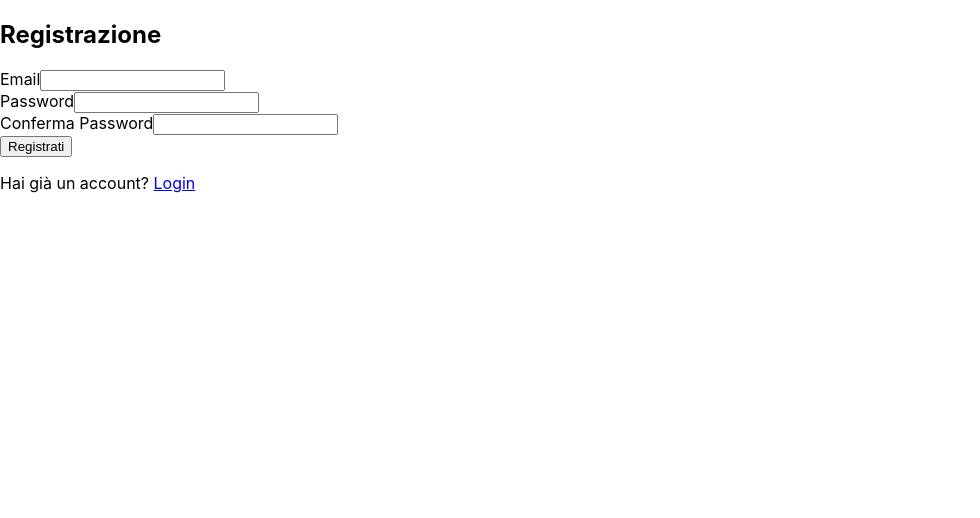
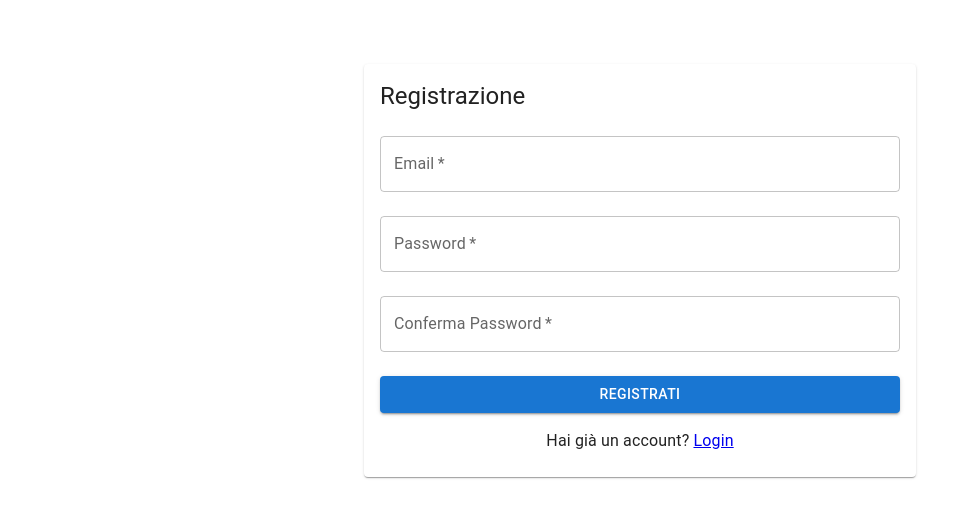
Before and after one commit to Emans1496/simply-notes, a React (Create React App) app in the folder simply-notes-frontend/: page /register in a window 1280 px wide. Shown: the top 518 px of the page, without its empty margins (0-980 px from the left). Built offline with nearby package versions, Linux system fonts and the light colour scheme.

Commit message:
sviluppo alpha

```diff
--- a/simply-notes-frontend/package.json
+++ b/simply-notes-frontend/package.json
@@ -3,6 +3,9 @@
   "version": "0.1.0",
   "private": true,
   "dependencies": {
+    "@emotion/react": "^11.14.0",
+    "@emotion/styled": "^11.14.0",
+    "@mui/material": "^6.4.6",
     "@testing-library/dom": "^10.4.0",
     "@testing-library/jest-dom": "^6.6.3",
     "@testing-library/react": "^16.2.0",
@@ -40,6 +43,6 @@
   "devDependencies": {
     "autoprefixer": "^10.4.20",
     "postcss": "^8.5.3",
-    "tailwindcss": "^4.0.7"
+    "tailwindcss": "^4.0.9"
   }
 }
--- a/simply-notes-frontend/src/App.js
+++ b/simply-notes-frontend/src/App.js
@@ -1,4 +1,3 @@
-// src/App.js
 import React from 'react';
 import { BrowserRouter as Router, Routes, Route, Navigate } from 'react-router-dom';
 import Login from './pages/Login';
@@ -11,9 +10,14 @@ function App() {
   return (
     <Router>
       <Routes>
+        {/* Se l'utente è loggato, / va a /dashboard, altrimenti mostra Login */}
         <Route path="/" element={isAuthenticated ? <Navigate to="/dashboard" /> : <Login />} />
+
+        {/* Login e Register reindirizzano a /dashboard se l'utente è già loggato */}
         <Route path="/login" element={isAuthenticated ? <Navigate to="/dashboard" /> : <Login />} />
         <Route path="/register" element={isAuthenticated ? <Navigate to="/dashboard" /> : <Register />} />
+
+        {/* Rotta protetta: se non c'è token, reindirizza a /login */}
         <Route path="/dashboard" element={isAuthenticated ? <Dashboard /> : <Navigate to="/login" />} />
       </Routes>
     </Router>
--- a/simply-notes-frontend/src/index.js
+++ b/simply-notes-frontend/src/index.js
@@ -1,6 +1,6 @@
+// src/index.js
 import React from 'react';
 import ReactDOM from 'react-dom/client';
-import './index.css';
 import App from './App';
 import reportWebVitals from './reportWebVitals';
 
@@ -11,7 +11,4 @@ root.render(
   </React.StrictMode>
 );
 
-// If you want to start measuring performance in your app, pass a function
-// to log results (for example: reportWebVitals(console.log))
-// or send to an analytics endpoint. Learn more: https://bit.ly/CRA-vitals
 reportWebVitals();
--- a/simply-notes-frontend/src/pages/Dashboard.js
+++ b/simply-notes-frontend/src/pages/Dashboard.js
@@ -1,4 +1,6 @@
+// src/pages/Dashboard.js
 import React, { useState, useEffect } from 'react';
+import { Container, Typography, Button, Card, CardContent } from '@mui/material';
 
 const Dashboard = () => {
   const [notes, setNotes] = useState([]);
@@ -20,12 +22,12 @@ const Dashboard = () => {
           }
         });
         const data = await res.json();
-        if(data.status === 'success'){
+        if (data.status === 'success') {
           setNotes(data.notes);
         } else {
           setError(data.message);
         }
-      } catch(err) {
+      } catch (err) {
         setError('Errore di connessione al server');
       }
     };
@@ -39,21 +41,39 @@ const Dashboard = () => {
   };
 
   return (
-    <div className="min-h-screen bg-gray-100 p-4">
-      <div className="flex justify-between items-center mb-4">
-        <h2 className="text-3xl">Dashboard</h2>
-        <button onClick={handleLogout} className="bg-red-500 text-white px-4 py-2 rounded">Logout</button>
+    <Container sx={{ marginTop: 4 }}>
+      {/* Header */}
+      <div style={{
+        display: 'flex',
+        justifyContent: 'space-between',
+        alignItems: 'center',
+        marginBottom: '16px'
+      }}>
+        <Typography variant="h4">Dashboard</Typography>
+        <Button variant="contained" color="error" onClick={handleLogout}>
+          Logout
+        </Button>
       </div>
-      {error && <div className="text-red-500 mb-4">{error}</div>}
-      <ul>
-        {notes.map(note => (
-          <li key={note.id} className="bg-white p-4 rounded shadow mb-2">
-            <h3 className="text-xl font-bold">{note.title}</h3>
-            <p>{note.content}</p>
-          </li>
-        ))}
-      </ul>
-    </div>
+
+      {/* Error message */}
+      {error && (
+        <Typography color="error" sx={{ marginBottom: 2 }}>
+          {error}
+        </Typography>
+      )}
+
+      {/* List of notes */}
+      {notes.map(note => (
+        <Card key={note.id} sx={{ marginBottom: 2 }}>
+          <CardContent>
+            <Typography variant="h6" gutterBottom>
+              {note.title}
+            </Typography>
+            <Typography>{note.content}</Typography>
+          </CardContent>
+        </Card>
+      ))}
+    </Container>
   );
 };
 
--- a/simply-notes-frontend/src/pages/Login.js
+++ b/simply-notes-frontend/src/pages/Login.js
@@ -1,5 +1,14 @@
+// src/pages/Login.js
 import React, { useState } from 'react';
 import { useNavigate, Link } from 'react-router-dom';
+import {
+  Container,
+  Card,
+  CardContent,
+  TextField,
+  Button,
+  Typography
+} from '@mui/material';
 
 const Login = () => {
   const [email, setEmail]       = useState('');
@@ -17,36 +26,66 @@ const Login = () => {
         body: new URLSearchParams({ email, password })
       });
       const data = await res.json();
-      if(data.status === 'success'){
+
+      console.log('Login response:', data);
+
+      if (data.status === 'success') {
         localStorage.setItem('token', data.token);
         navigate('/dashboard');
+        window.location.reload(); //non si rendereizza correttamente alla dashboard
       } else {
         setError(data.message);
       }
-    } catch(err) {
+    } catch (err) {
       setError('Errore di connessione al server');
     }
   };
 
   return (
-    <div className="min-h-screen flex items-center justify-center bg-gray-100">
-      <form onSubmit={handleSubmit} className="bg-white p-6 rounded shadow-md w-full max-w-sm">
-        <h2 className="text-2xl mb-4">Login</h2>
-        {error && <div className="mb-4 text-red-500">{error}</div>}
-        <div className="mb-4">
-          <label className="block mb-1">Email</label>
-          <input type="email" className="w-full border px-3 py-2 rounded" value={email} onChange={(e)=>setEmail(e.target.value)} required />
-        </div>
-        <div className="mb-4">
-          <label className="block mb-1">Password</label>
-          <input type="password" className="w-full border px-3 py-2 rounded" value={password} onChange={(e)=>setPassword(e.target.value)} required />
-        </div>
-        <button type="submit" className="w-full bg-blue-500 text-white py-2 rounded">Login</button>
-        <p className="mt-4 text-center">
-          Non hai un account? <Link to="/register" className="text-blue-500">Registrati</Link>
-        </p>
-      </form>
-    </div>
+    <Container maxWidth="sm" sx={{ marginTop: 8 }}>
+      <Card>
+        <CardContent>
+          <Typography variant="h5" gutterBottom>Login</Typography>
+          {error && (
+            <Typography color="error" sx={{ marginBottom: 2 }}>
+              {error}
+            </Typography>
+          )}
+          <form onSubmit={handleSubmit}>
+            <TextField
+              label="Email"
+              fullWidth
+              margin="normal"
+              type="email"
+              value={email}
+              onChange={(e) => setEmail(e.target.value)}
+              required
+            />
+            <TextField
+              label="Password"
+              fullWidth
+              margin="normal"
+              type="password"
+              value={password}
+              onChange={(e) => setPassword(e.target.value)}
+              required
+            />
+            <Button
+              variant="contained"
+              type="submit"
+              fullWidth
+              sx={{ marginTop: 2 }}
+            >
+              Login
+            </Button>
+
+            <Typography align="center" sx={{ marginTop: 2 }}>
+              Non hai un account? <Link to="/register">Registrati</Link>
+            </Typography>
+          </form>
+        </CardContent>
+      </Card>
+    </Container>
   );
 };
 
--- a/simply-notes-frontend/src/pages/Register.js
+++ b/simply-notes-frontend/src/pages/Register.js
@@ -1,5 +1,14 @@
+// src/pages/Register.js
 import React, { useState } from 'react';
 import { useNavigate, Link } from 'react-router-dom';
+import {
+  Container,
+  Card,
+  CardContent,
+  TextField,
+  Button,
+  Typography
+} from '@mui/material';
 
 const Register = () => {
   const [email, setEmail] = useState('');
@@ -10,7 +19,7 @@ const Register = () => {
 
   const handleSubmit = async (e) => {
     e.preventDefault();
-    if(password !== confirmPassword){
+    if (password !== confirmPassword) {
       setError("Le password non coincidono");
       return;
     }
@@ -22,39 +31,71 @@ const Register = () => {
         body: new URLSearchParams({ email, password })
       });
       const data = await res.json();
-      if(data.status === 'success'){
+
+      if (data.status === 'success') {
         navigate('/login');
       } else {
         setError(data.message);
       }
-    } catch(err) {
+    } catch (err) {
       setError('Errore di connessione al server');
     }
   };
 
   return (
-    <div className="min-h-screen flex items-center justify-center bg-gray-100">
-      <form onSubmit={handleSubmit} className="bg-white p-6 rounded shadow-md w-full max-w-sm">
-        <h2 className="text-2xl mb-4">Registrazione</h2>
-        {error && <div className="mb-4 text-red-500">{error}</div>}
-        <div className="mb-4">
-          <label className="block mb-1">Email</label>
-          <input type="email" className="w-full border px-3 py-2 rounded" value={email} onChange={(e)=>setEmail(e.target.value)} required />
-        </div>
-        <div className="mb-4">
-          <label className="block mb-1">Password</label>
-          <input type="password" className="w-full border px-3 py-2 rounded" value={password} onChange={(e)=>setPassword(e.target.value)} required />
-        </div>
-        <div className="mb-4">
-          <label className="block mb-1">Conferma Password</label>
-          <input type="password" className="w-full border px-3 py-2 rounded" value={confirmPassword} onChange={(e)=>setConfirmPassword(e.target.value)} required />
-        </div>
-        <button type="submit" className="w-full bg-blue-500 text-white py-2 rounded">Registrati</button>
-        <p className="mt-4 text-center">
-          Hai già un account? <Link to="/login" className="text-blue-500">Login</Link>
-        </p>
-      </form>
-    </div>
+    <Container maxWidth="sm" sx={{ marginTop: 8 }}>
+      <Card>
+        <CardContent>
+          <Typography variant="h5" gutterBottom>Registrazione</Typography>
+          {error && (
+            <Typography color="error" sx={{ marginBottom: 2 }}>
+              {error}
+            </Typography>
+          )}
+          <form onSubmit={handleSubmit}>
+            <TextField
+              label="Email"
+              fullWidth
+              margin="normal"
+              type="email"
+              value={email}
+              onChange={(e) => setEmail(e.target.value)}
+              required
+            />
+            <TextField
+              label="Password"
+              fullWidth
+              margin="normal"
+              type="password"
+              value={password}
+              onChange={(e) => setPassword(e.target.value)}
+              required
+            />
+            <TextField
+              label="Conferma Password"
+              fullWidth
+              margin="normal"
+              type="password"
+              value={confirmPassword}
+              onChange={(e) => setConfirmPassword(e.target.value)}
+              required
+            />
+            <Button
+              variant="contained"
+              type="submit"
+              fullWidth
+              sx={{ marginTop: 2 }}
+            >
+              Registrati
+            </Button>
+
+            <Typography align="center" sx={{ marginTop: 2 }}>
+              Hai già un account? <Link to="/login">Login</Link>
+            </Typography>
+          </form>
+        </CardContent>
+      </Card>
+    </Container>
   );
 };
 
```
Also changed, not shown: simply-notes-frontend/src/index.css (+6 -2 lines), 1 other file (tests, documents, lock files or other folders).
